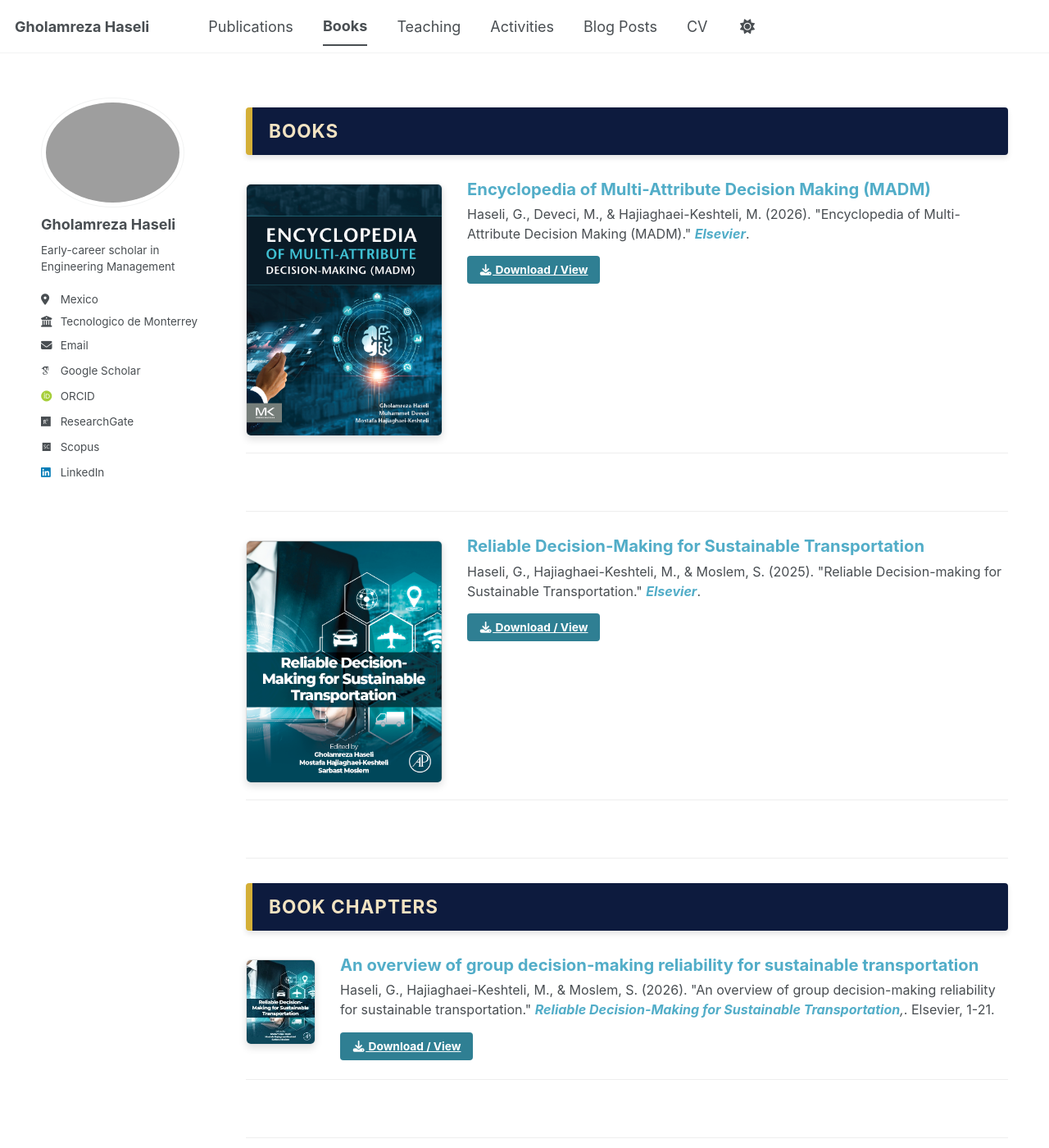
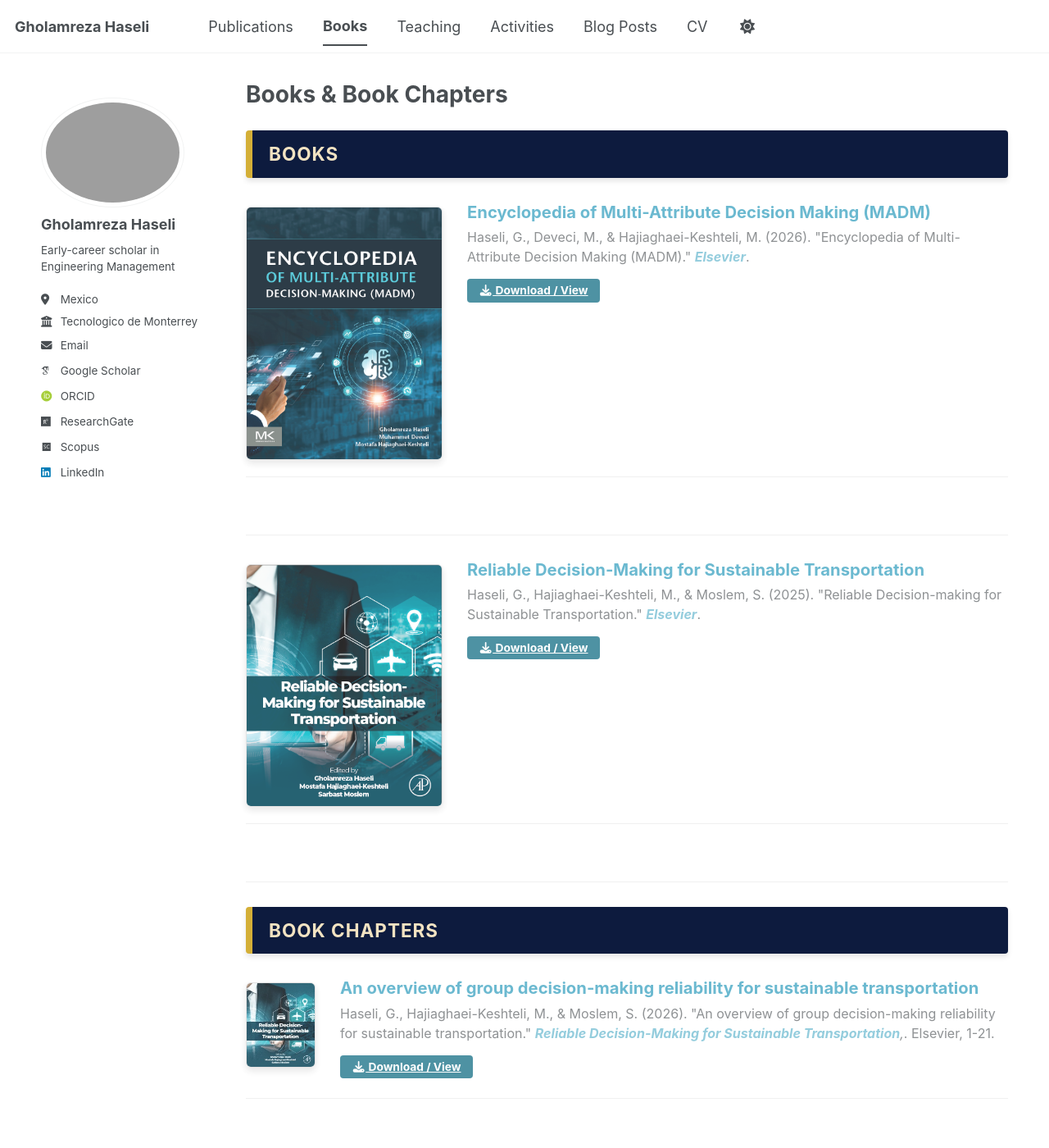
Before and after one commit to Gholamreza-Haseli/Gholamreza-Haseli.github.io, a Jekyll site: the page built from _pages/talks.html, in a window 1280 px wide and 1400 px high. Shown: the whole window at 82% size. Built offline with Jekyll 4.4.1, drawn with Linux system fonts in a browser that asks for light colours; some web fonts are replaced; a script bundle is joined from its source files by our own code; library files that are not in the unit come from our copies.

Commit message:
Update talks.html

```diff
--- a/_pages/talks.html
+++ b/_pages/talks.html
@@ -8,8 +8,6 @@
 {% include base_path %}
 
 <style>
-  /* حذف تایتل پیش‌فرض برای ظاهر حرفه‌ای‌تر */
-  .page__title { display: none !important; }
 
   /* استایل باکس تیترهای اصلی (BOOKS / CHAPTERS) */
   .poms-header {
@@ -32,9 +30,9 @@
   .activity-list,
   .excerpt-list {
     color: inherit !important; /* ارث‌بری رنگ از تم برای درخشش در تم مشکی */
-    opacity: 0.8۵;
+    opacity: 0.85;
     font-size: 0.90em;
-    line-height: 1.6;
+    line-height: 1.2;
     margin-top: 10px;
   }
 
```
